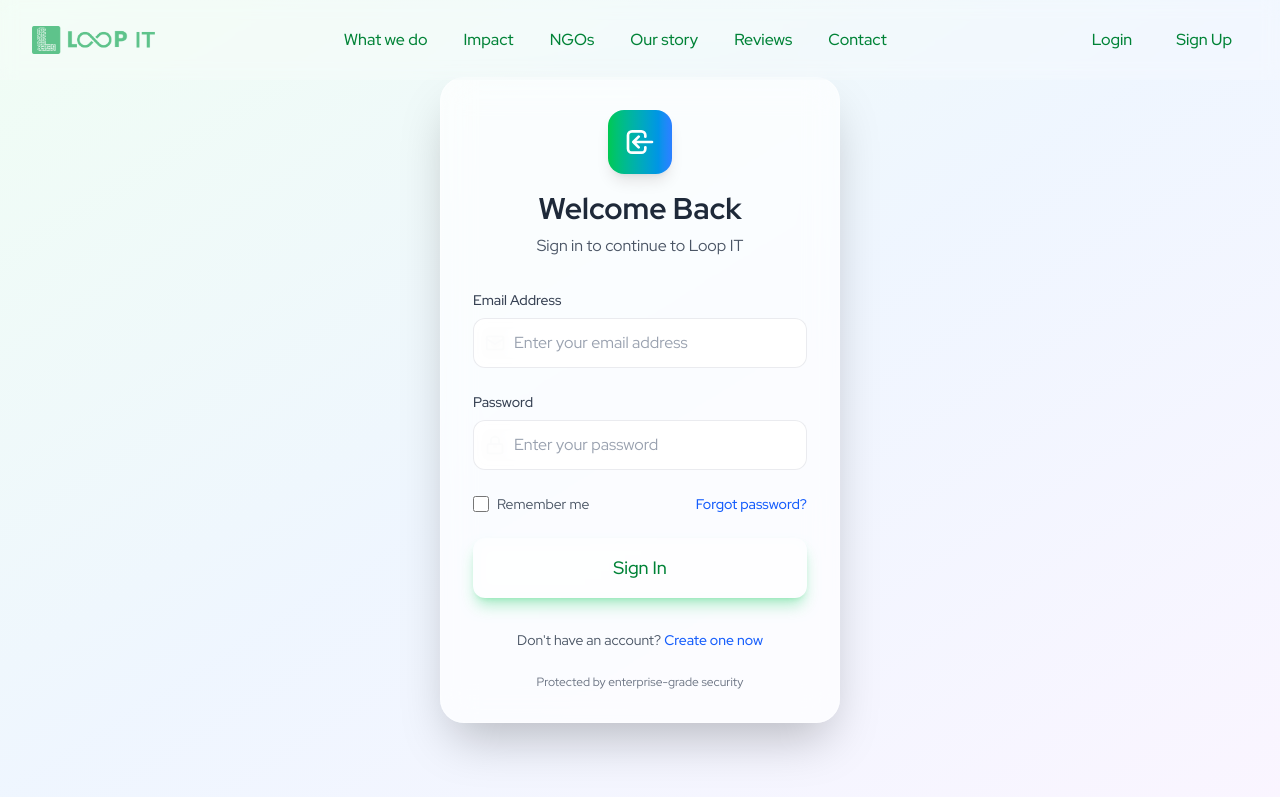
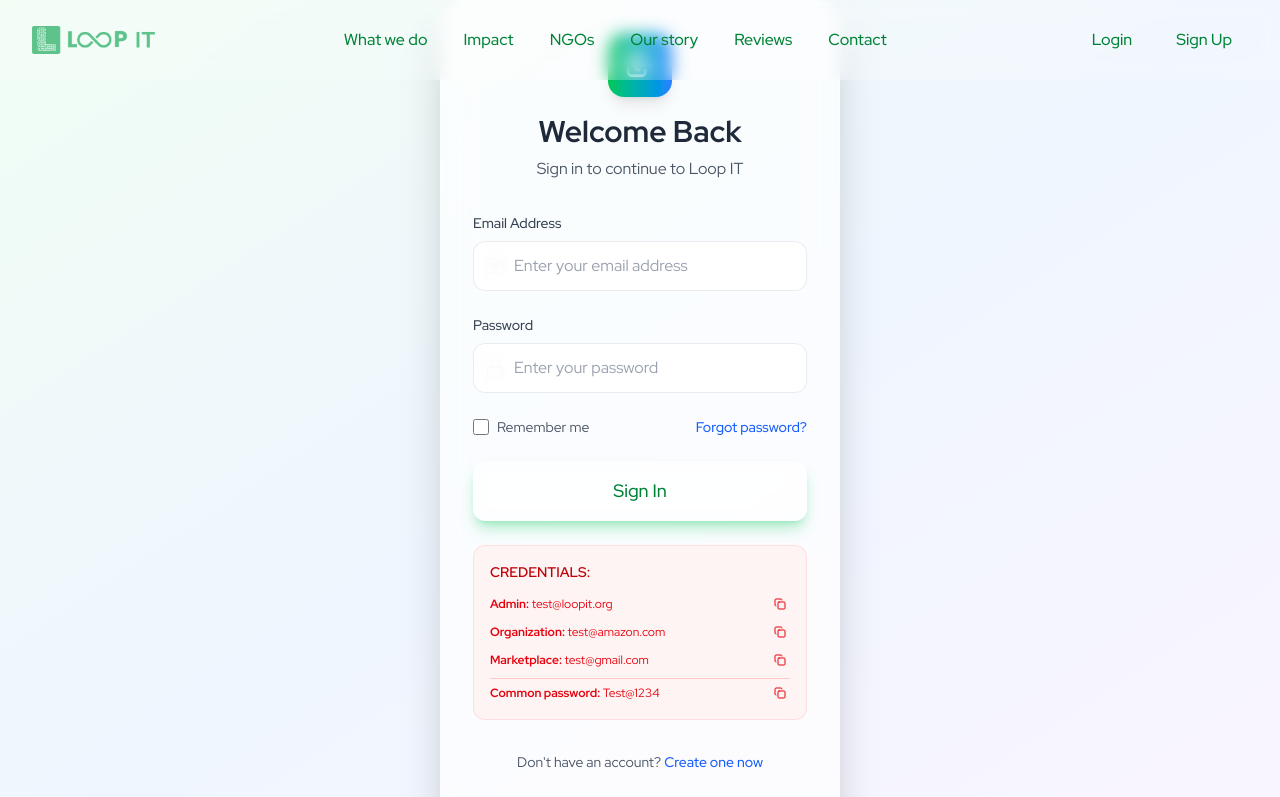
Before and after one commit to VanGoghCode/Sunhacks-2025, a Next.js app: page /login in a window 1280 px wide. Shown: the top 797 px of the page. Built offline with nearby package versions, Linux system fonts and the light colour scheme.

Commit message:
added testing credentials

```diff
--- a/src/app/login/page.tsx
+++ b/src/app/login/page.tsx
@@ -3,12 +3,13 @@
 import React, { useState } from "react";
 import { Button } from "@/components/ui/Button";
 import Link from "next/link";
-import { Mail, Lock } from "lucide-react";
+import { Mail, Lock, Copy, Check } from "lucide-react";
 import { authenticateUser, setUserSession } from "@/lib/auth";
 
 export default function LoginPage() {
   const [error, setError] = useState("");
   const [isLoading, setIsLoading] = useState(false);
+  const [copiedItem, setCopiedItem] = useState("");
 
   const handleSubmit = async (e: React.FormEvent<HTMLFormElement>) => {
     e.preventDefault();
@@ -39,6 +40,12 @@
     }
 
     setIsLoading(false);
+  };
+
+  const handleCopy = async (text: string, itemId: string) => {
+    await navigator.clipboard.writeText(text);
+    setCopiedItem(itemId);
+    setTimeout(() => setCopiedItem(""), 2000); // Reset after 2 seconds
   };
 
   return (
@@ -151,6 +158,77 @@
             </Button>
           </form>
 
+          {/* Demo Credentials */}
+          <div className="mt-6 p-4 bg-red-50/80 backdrop-blur-sm rounded-xl border border-red-200/50">
+            <h3 className="text-sm font-semibold text-red-700 mb-3">CREDENTIALS:</h3>
+            <div className="space-y-2 text-xs text-red-600">
+              <div className="flex items-center justify-between">
+                <span><strong>Admin:</strong> test@loopit.org</span>
+                <button
+                  onClick={() => handleCopy('test@loopit.org', 'admin')}
+                  className={`p-1 hover:bg-red-100 rounded transition-all duration-200 transform ${
+                    copiedItem === 'admin' ? 'scale-110 bg-green-100' : ''
+                  }`}
+                  title={copiedItem === 'admin' ? 'Copied!' : 'Copy email'}
+                >
+                  {copiedItem === 'admin' ? (
+                    <Check className="w-3 h-3 text-green-600" />
+                  ) : (
+                    <Copy className="w-3 h-3" />
+                  )}
+                </button>
+              </div>
+              <div className="flex items-center justify-between">
+                <span><strong>Organization:</strong> test@amazon.com</span>
+                <button
+                  onClick={() => handleCopy('test@amazon.com', 'org')}
+                  className={`p-1 hover:bg-red-100 rounded transition-all duration-200 transform ${
+                    copiedItem === 'org' ? 'scale-110 bg-green-100' : ''
+                  }`}
+                  title={copiedItem === 'org' ? 'Copied!' : 'Copy email'}
+                >
+                  {copiedItem === 'org' ? (
+                    <Check className="w-3 h-3 text-green-600" />
+                  ) : (
+                    <Copy className="w-3 h-3" />
+                  )}
+                </button>
+              </div>
+              <div className="flex items-center justify-between">
+                <span><strong>Marketplace:</strong> test@gmail.com</span>
+                <button
+                  onClick={() => handleCopy('test@gmail.com', 'marketplace')}
+                  className={`p-1 hover:bg-red-100 rounded transition-all duration-200 transform ${
+                    copiedItem === 'marketplace' ? 'scale-110 bg-green-100' : ''
+                  }`}
+                  title={copiedItem === 'marketplace' ? 'Copied!' : 'Copy email'}
+                >
+                  {copiedItem === 'marketplace' ? (
+                    <Check className="w-3 h-3 text-green-600" />
+                  ) : (
+                    <Copy className="w-3 h-3" />
+                  )}
+                </button>
+              </div>
+              <div className="flex items-center justify-between pt-1 border-t border-red-200">
+                <span><strong>Common password:</strong> Test@1234</span>
+                <button
+                  onClick={() => handleCopy('Test@1234', 'password')}
+                  className={`p-1 hover:bg-red-100 rounded transition-all duration-200 transform ${
+                    copiedItem === 'password' ? 'scale-110 bg-green-100' : ''
+                  }`}
+                  title={copiedItem === 'password' ? 'Copied!' : 'Copy password'}
+                >
+                  {copiedItem === 'password' ? (
+                    <Check className="w-3 h-3 text-green-600" />
+                  ) : (
+                    <Copy className="w-3 h-3" />
+                  )}
+                </button>
+              </div>
+            </div>
+          </div>
+
           {/* Footer */}
           <div className="mt-8 text-center">
             <p className="text-sm text-gray-600">
--- a/src/app/signup/page.tsx
+++ b/src/app/signup/page.tsx
@@ -3,10 +3,11 @@
 import React, { useState } from "react";
 import { Button } from "@/components/ui/Button";
 import Link from "next/link";
-import { Mail, Lock, User } from "lucide-react";
+import { Mail, Lock, User, Copy, Check } from "lucide-react";
 
 export default function SignupPage() {
   const [error, setError] = useState("");
+  const [copiedItem, setCopiedItem] = useState("");
 
   const handleSubmit = async (e: React.FormEvent<HTMLFormElement>) => {
     e.preventDefault();
@@ -32,6 +33,12 @@
 
     // For now, just redirect to home
     window.location.href = "/";
+  };
+
+  const handleCopy = async (text: string, itemId: string) => {
+    await navigator.clipboard.writeText(text);
+    setCopiedItem(itemId);
+    setTimeout(() => setCopiedItem(""), 2000); // Reset after 2 seconds
   };
 
   return (
@@ -181,6 +188,77 @@
             </Button>
           </form>
 
+          {/* Demo Credentials */}
+          <div className="mt-6 p-4 bg-red-50/80 backdrop-blur-sm rounded-xl border border-red-200/50">
+            <h3 className="text-sm font-semibold text-red-700 mb-3">CREDENTIALS:</h3>
+            <div className="space-y-2 text-xs text-red-600">
+              <div className="flex items-center justify-between">
+                <span><strong>Admin:</strong> test@loopit.org</span>
+                <button
+                  onClick={() => handleCopy('test@loopit.org', 'admin')}
+                  className={`p-1 hover:bg-red-100 rounded transition-all duration-200 transform ${
+                    copiedItem === 'admin' ? 'scale-110 bg-green-100' : ''
+                  }`}
+                  title={copiedItem === 'admin' ? 'Copied!' : 'Copy email'}
+                >
+                  {copiedItem === 'admin' ? (
+                    <Check className="w-3 h-3 text-green-600" />
+                  ) : (
+                    <Copy className="w-3 h-3" />
+                  )}
+                </button>
+              </div>
+              <div className="flex items-center justify-between">
+                <span><strong>Organization:</strong> test@amazon.com</span>
+                <button
+                  onClick={() => handleCopy('test@amazon.com', 'org')}
+                  className={`p-1 hover:bg-red-100 rounded transition-all duration-200 transform ${
+                    copiedItem === 'org' ? 'scale-110 bg-green-100' : ''
+                  }`}
+                  title={copiedItem === 'org' ? 'Copied!' : 'Copy email'}
+                >
+                  {copiedItem === 'org' ? (
+                    <Check className="w-3 h-3 text-green-600" />
+                  ) : (
+                    <Copy className="w-3 h-3" />
+                  )}
+                </button>
+              </div>
+              <div className="flex items-center justify-between">
+                <span><strong>Marketplace:</strong> test@gmail.com</span>
+                <button
+                  onClick={() => handleCopy('test@gmail.com', 'marketplace')}
+                  className={`p-1 hover:bg-red-100 rounded transition-all duration-200 transform ${
+                    copiedItem === 'marketplace' ? 'scale-110 bg-green-100' : ''
+                  }`}
+                  title={copiedItem === 'marketplace' ? 'Copied!' : 'Copy email'}
+                >
+                  {copiedItem === 'marketplace' ? (
+                    <Check className="w-3 h-3 text-green-600" />
+                  ) : (
+                    <Copy className="w-3 h-3" />
+                  )}
+                </button>
+              </div>
+              <div className="flex items-center justify-between pt-1 border-t border-red-200">
+                <span><strong>Common password:</strong> Test@1234</span>
+                <button
+                  onClick={() => handleCopy('Test@1234', 'password')}
+                  className={`p-1 hover:bg-red-100 rounded transition-all duration-200 transform ${
+                    copiedItem === 'password' ? 'scale-110 bg-green-100' : ''
+                  }`}
+                  title={copiedItem === 'password' ? 'Copied!' : 'Copy password'}
+                >
+                  {copiedItem === 'password' ? (
+                    <Check className="w-3 h-3 text-green-600" />
+                  ) : (
+                    <Copy className="w-3 h-3" />
+                  )}
+                </button>
+              </div>
+            </div>
+          </div>
+
           {/* Footer */}
           <div className="mt-8 text-center">
             <p className="text-sm text-gray-600">
```
